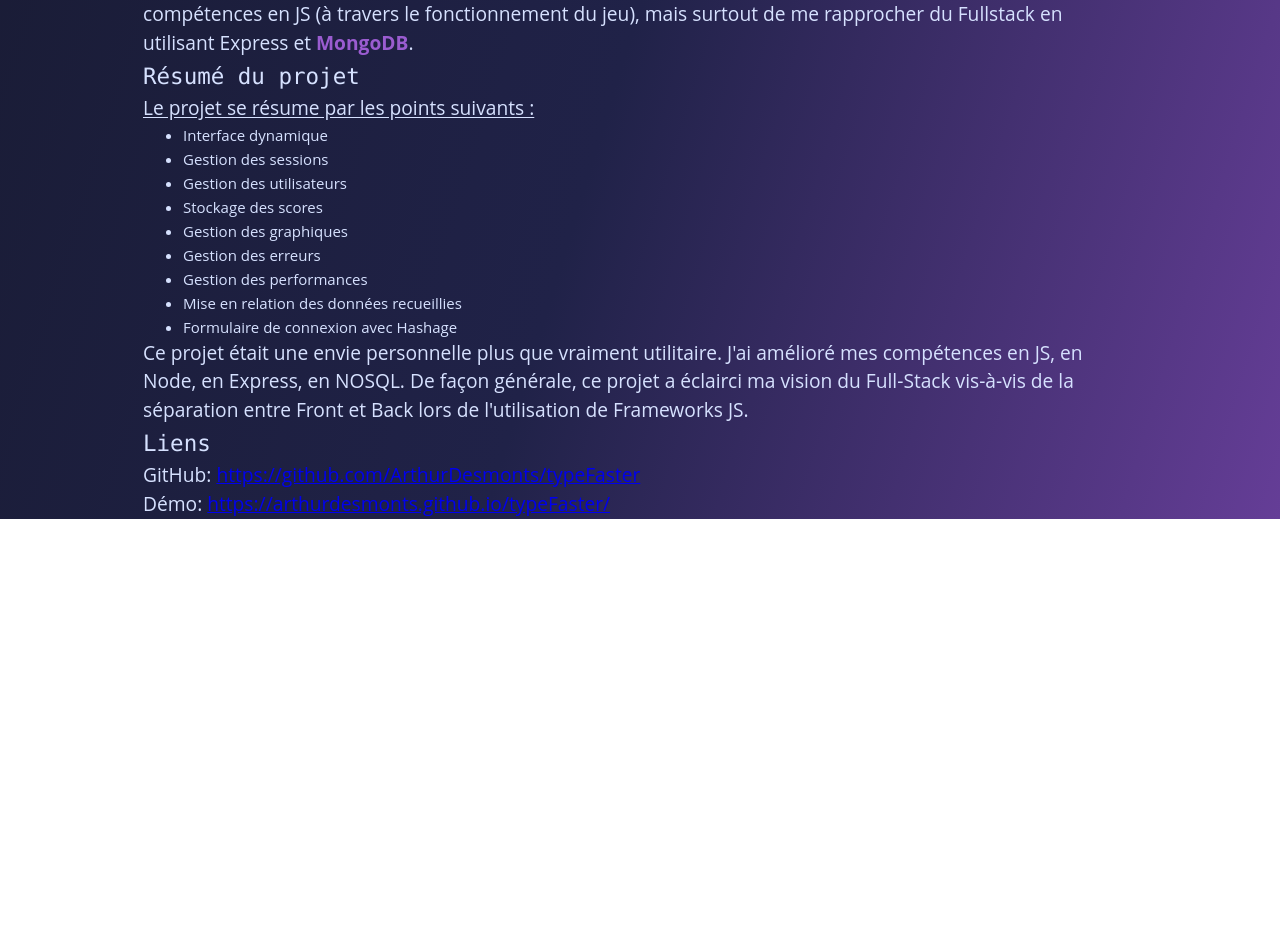
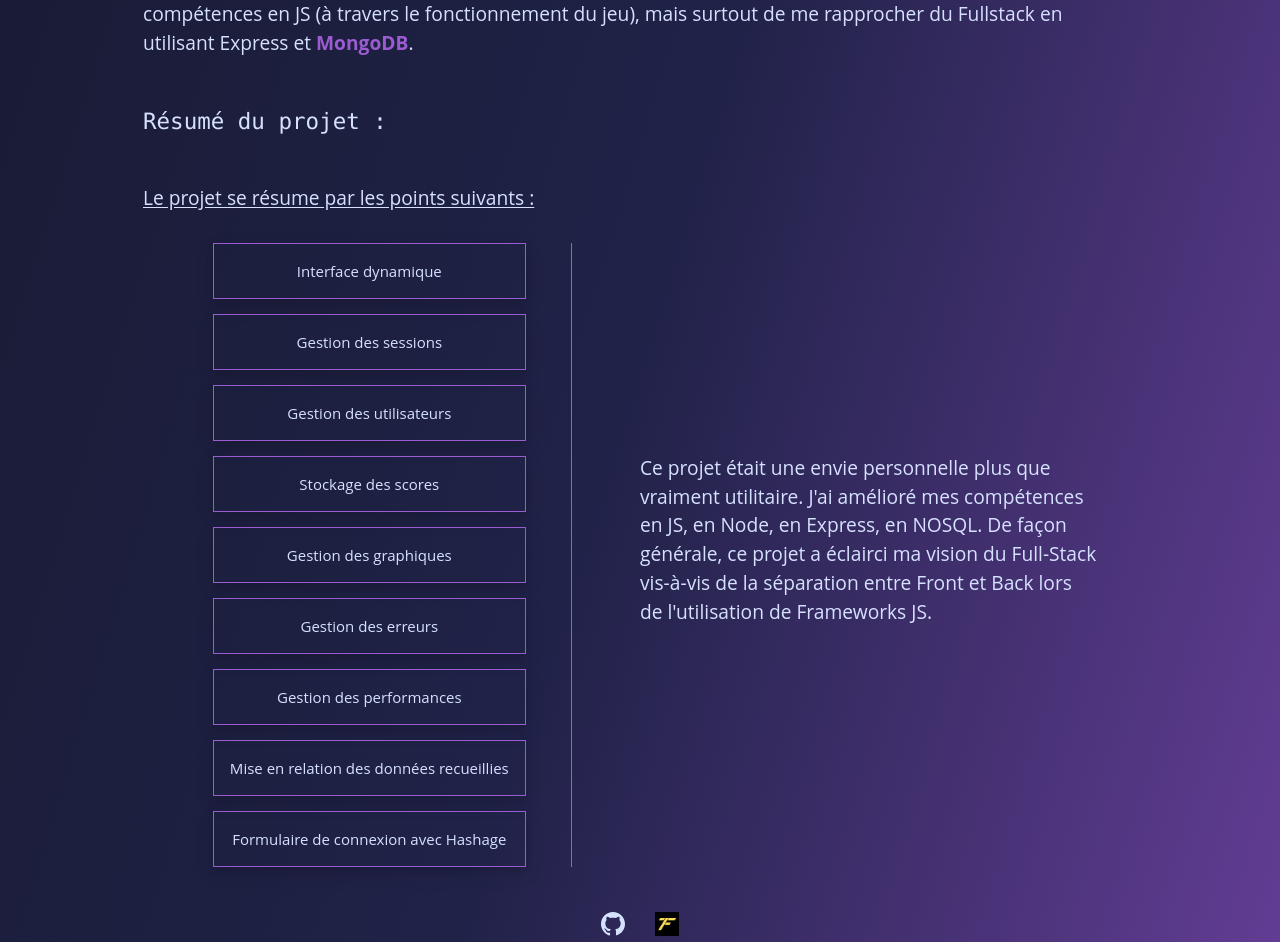
Before and after one commit to ArthurDesmonts/portfolio, a Vue app: page /portfolio/typefaster in a window 1280 px wide. Shown: the part 504-1446 px from the top of the page. Before the commit the page ends 1023 px from the top, so only its background shows below. Built offline with nearby package versions, Linux system fonts and the light colour scheme.

Commit message:
multiple fix, change of the design of the list, change the style of the links for typefaster project on his own page

```diff
--- a/src/components/Card.vue
+++ b/src/components/Card.vue
@@ -112,7 +112,7 @@ const colorOfVisibility = computed(() => {
             </svg>
           </a>
           <a :href="link" target="_blank" class="innerParagraphImage">
-            <img :src="imageUrl" alt="Typefaster Logo" width="24" height="24">
+            <img :src="imageUrl" alt="Project Logo" width="24" height="24">
           </a>
         </div>
         <div class="closure-button-container">
--- a/src/components/NavBar.vue
+++ b/src/components/NavBar.vue
@@ -2,6 +2,9 @@
 
 import ToggleButton from "@/components/toggleButton.vue";
 import {ref} from "vue";
+import { useRouter } from "vue-router";
+
+const router = useRouter();
 
 const isDarkTheme = ref(true);
 
@@ -32,7 +35,7 @@ window.onscroll = function() {
 <template>
   <div id="menu" :class="['menu', isDarkTheme ? 'dark-theme' : 'light-theme']">
     <ul>
-      <li class="phoneHided no-cursor"><p class="restricted-display-responsive-bar">Arthur Desmonts</p></li>
+      <li class="phoneHided hover-allowed" @click="router.push('/portfolio/')"><p class="restricted-display-responsive-bar">Arthur Desmonts</p></li>
       <li class="phoneHided hover-allowed" @click="scrollToSection()"><span class="icon">#</span> Accueil</li>
       <li class="phoneHided hover-allowed" @click="scrollToSection('about')"><span class="icon">#</span> Qui suis-je?</li>
       <li class="phoneHided hover-allowed" @click="scrollToSection('project')"><span class="icon">#</span> Mes Projets</li>
@@ -89,10 +92,6 @@ p{
   color: var(--icon-color);
   text-decoration: underline;
   animation: underlineAnimation 0.3s forwards;
-}
-
-.no-cursor {
-  cursor: default;
 }
 
 @media (max-width: 1450px) {
--- a/src/components/Typefaster.vue
+++ b/src/components/Typefaster.vue
@@ -6,9 +6,11 @@
         </div>
       <p>Développement d'un jeu de typing avec <span class='icon'>stockage sur serveur</span></p>
       <p>J’avais cette idée de projet depuis un moment, mais je n’avais pas trouvé la techno que je ne maitrisais pas qui serait intéressante pour ce projet. C'est pourquoi, quand j'ai découvert <span class='icon'>Express</span>, je me suis dit que l'occasion était parfaite pour me lancer. J'ai donc développé un jeu de typing, stockant les scores sur un serveur, embarquant des session et des comptes utilisateurs, des graphiques, etc. Le but était de renforcer mes compétences en JS (à travers le fonctionnement du jeu), mais surtout de me rapprocher du Fullstack en utilisant Express et <span class='icon'>MongoDB</span>.</p>
-      <h2>Résumé du projet</h2>
+      <h2 class="summary-title">Résumé du projet :</h2>
+      <div class="asided-list-content">
+        <div class="list-container">
             <p><span class='underline'>Le projet se résume par les points suivants :</span></p>
-      <ul>
+            <ul class="list">
                 <li>Interface dynamique</li>
                 <li>Gestion des sessions</li>
                 <li>Gestion des utilisateurs</li>
@@ -19,10 +21,19 @@
                 <li>Mise en relation des données recueillies</li>
                 <li>Formulaire de connexion avec Hashage</li>
             </ul>
-      <p>Ce projet était une envie personnelle plus que vraiment utilitaire. J'ai amélioré mes compétences en JS, en Node, en Express, en NOSQL. De façon générale, ce projet a éclairci ma vision du Full-Stack vis-à-vis de la séparation entre Front et Back lors de l'utilisation de Frameworks JS.</p>
-      <h2>Liens</h2>
-      <p>GitHub: <a href="https://github.com/ArthurDesmonts/typeFaster">https://github.com/ArthurDesmonts/typeFaster</a></p>
-      <p>Démo: <a href="https://arthurdesmonts.github.io/typeFaster/">https://arthurdesmonts.github.io/typeFaster/</a></p>
+        </div>
+        <p class="summary">Ce projet était une envie personnelle plus que vraiment utilitaire. J'ai amélioré mes compétences en JS, en Node, en Express, en NOSQL. De façon générale, ce projet a éclairci ma vision du Full-Stack vis-à-vis de la séparation entre Front et Back lors de l'utilisation de Frameworks JS.</p>
+      </div>
+      <div class="link-button">
+          <a href="https://github.com/ArthurDesmonts/typeFaster" target="_blank" class="innerParagraphIcon">
+            <svg xmlns="http://www.w3.org/2000/svg" width="24" height="24" viewBox="0 0 24 24">
+              <path d="M12 0C5.37 0 0 5.37 0 12c0 5.3 3.438 9.8 8.205 11.385.6.11.82-.26.82-.577v-2.165c-3.338.726-4.042-1.61-4.042-1.61-.546-1.387-1.333-1.757-1.333-1.757-1.09-.745.083-.73.083-.73 1.205.085 1.84 1.24 1.84 1.24 1.07 1.835 2.807 1.305 3.492.998.108-.775.418-1.305.76-1.605-2.665-.305-5.466-1.335-5.466-5.93 0-1.31.467-2.38 1.235-3.22-.125-.305-.535-1.54.115-3.205 0 0 1.005-.32 3.3 1.23.96-.267 1.98-.4 3-.405 1.02.005 2.04.138 3 .405 2.28-1.55 3.285-1.23 3.285-1.23.655 1.665.245 2.9.12 3.205.77.84 1.235 1.91 1.235 3.22 0 4.61-2.805 5.62-5.475 5.92.43.37.81 1.1.81 2.22v3.285c0 .32.215.695.825.575C20.565 21.795 24 17.295 24 12c0-6.63-5.37-12-12-12z"/>
+            </svg>
+          </a>
+          <a href="https://arthurdesmonts.github.io/typeFaster/" target="_blank" class="innerParagraphImage">
+            <img src="../assets/typefasterLogo.png" alt="Typefaster Logo" width="24" height="24">
+          </a>
+        </div>
     </div>
   </template>
 
@@ -45,4 +56,60 @@
         border-radius: 20px;
         border-color: var(--button-color);
     }
+
+    .list {
+        list-style-type: none;
+        padding-right: 3em;
+        margin: 2em;
+        align-items: center;
+        border-right: 1px solid var(--button-color);
+    }
+
+    .list li {
+        margin: 1em 0;
+        border: 1px solid var(--button-color);
+        width: auto;
+        padding: 1em;
+        box-shadow: 0 4px 8px rgba(0, 0, 0, 0.1), 0 6px 20px rgba(0, 0, 0, 0.1);
+        transition: transform 0.2s;
+        text-align: center;
+    }
+
+    .list li:hover {
+        transform: translateY(-5px);
+    }
+
+    .summary-title{
+        margin: 2em 0;
+    }
+
+    .asided-list-content {
+        display: flex;
+        justify-content: space-between;
+        align-items: center;
+    }
+
+    .list-container {
+        width: 50%;
+    }
+
+    .summary {
+        width: 50%;
+        margin: 2em;
+
+    }
+
+    .link-button {
+        display: flex;
+        flex-direction: row;
+        gap : 2em;
+        margin-top: 1em;
+        margin-left: auto;
+        width: auto;
+        justify-content: center;
+    }
+
+    .innerParagraphIcon {
+        fill: var(--text-color);
+    }
 </style>
```
Lines whose indentation alone changed are shown as unchanged.
